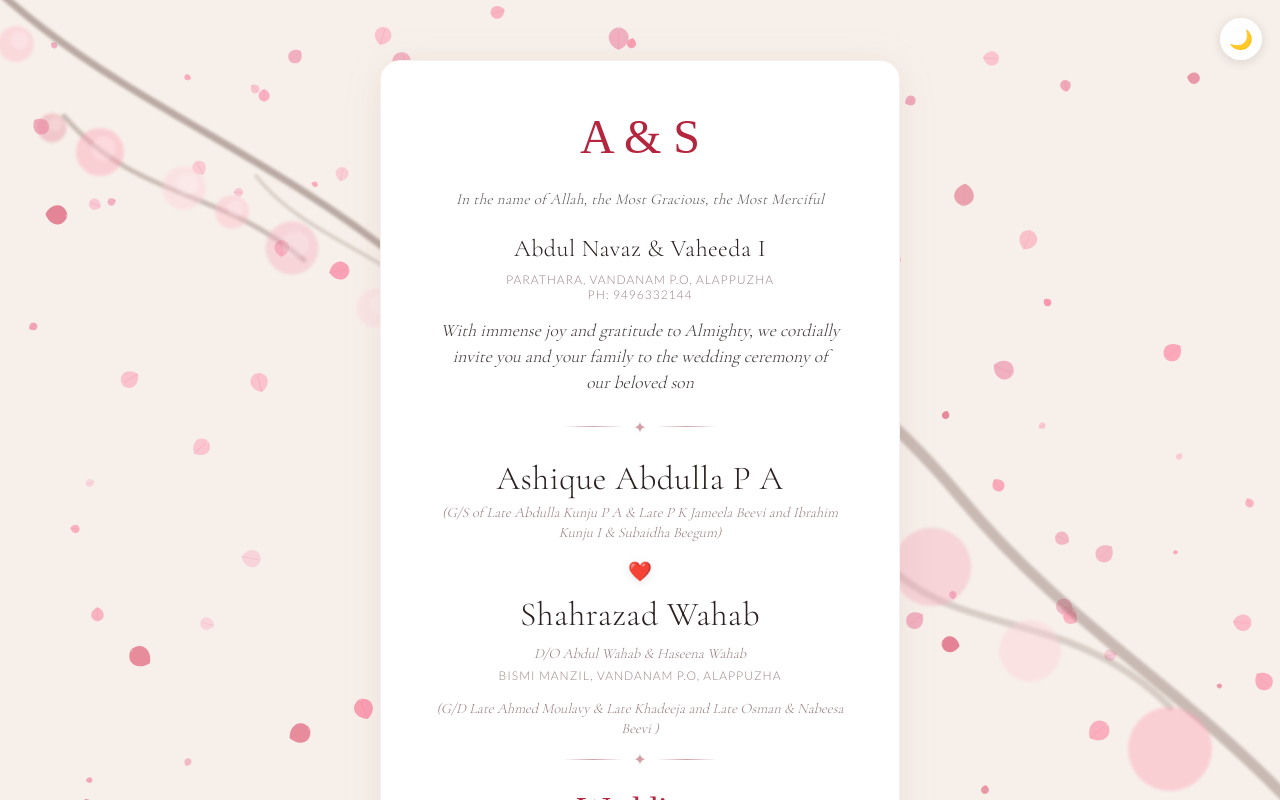
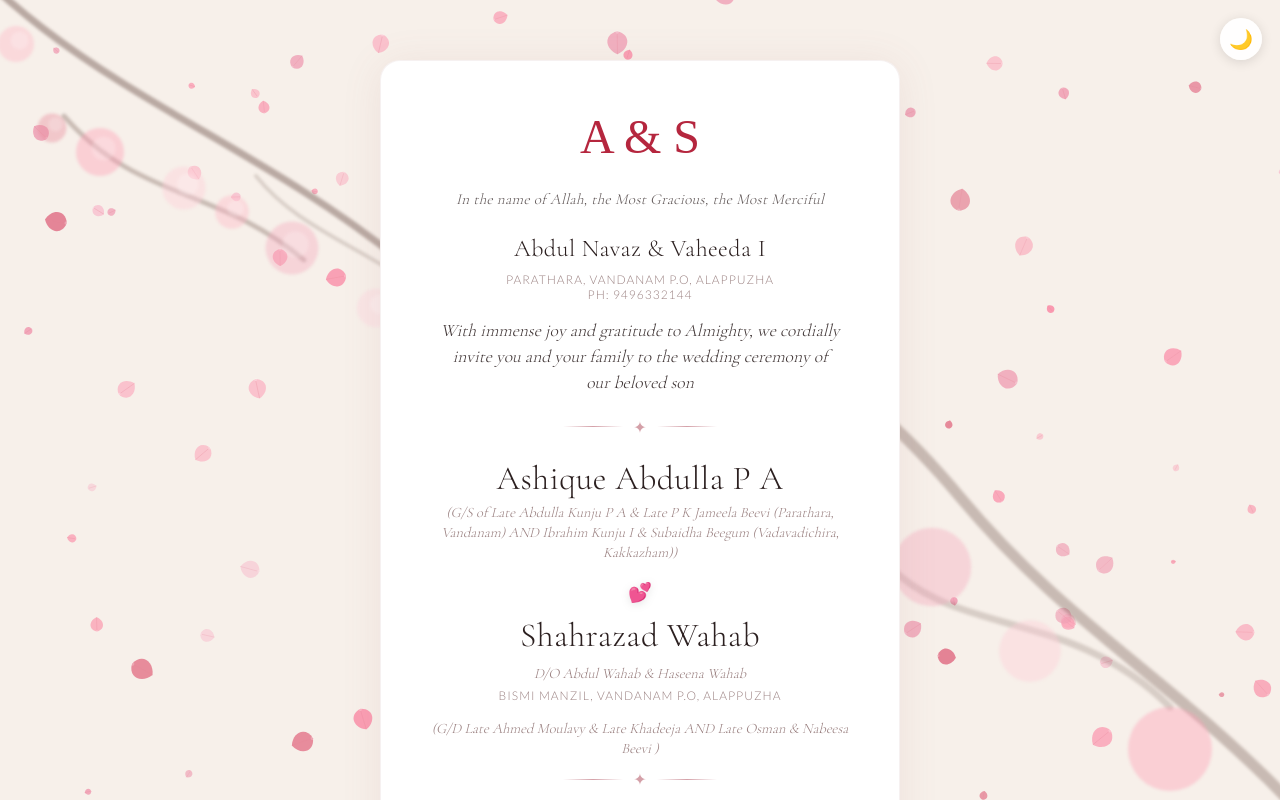
Before and after one commit to asifabdu10/Wedding-Invitation-Ashique-Shahrazad, a React (Vite) app: page / in a window 1280 px wide. Shown: the top 800 px of the page. Built offline with nearby package versions, Linux system fonts and the light colour scheme; a web font is replaced by a local one.

Commit message:
Refine InvitationCard layout and content

```diff
--- a/src/components/InvitationCard.jsx
+++ b/src/components/InvitationCard.jsx
@@ -35,9 +35,9 @@ function InteractiveHeart() {
 
   return (
     <div className={styles.heartWrapper} onMouseEnter={spawnHeart} onClick={(e) => { e.preventDefault(); spawnHeart(); }}>
-      <span className={styles.heart} aria-hidden="true">❤️</span>
+      <span className={styles.heart} aria-hidden="true">💕</span>
       {hearts.map(h => (
-        <span key={h.id} className={styles.popHeart} style={{ '--x': `${h.x}px`, '--r': `${h.rotation}deg` }}>❤️</span>
+        <span key={h.id} className={styles.popHeart} style={{ '--x': `${h.x}px`, '--r': `${h.rotation}deg` }}>💕</span>
       ))}
     </div>
   )
@@ -59,13 +59,13 @@ export default function InvitationCard() {
         </p>
         <div className={styles.divider}>✦</div>
         <h1 className={styles.name}>Ashique Abdulla P A</h1>
-        <p className={styles.relation}>(G/S of Late Abdulla Kunju P A & Late P K Jameela Beevi and Ibrahim Kunju I & Subaidha Beegum)</p>
+        <p className={styles.relation}>(G/S of Late Abdulla Kunju P A & Late P K Jameela Beevi (Parathara, Vandanam) AND Ibrahim Kunju I & Subaidha Beegum (Vadavadichira, Kakkazham))</p>
         <InteractiveHeart />
         <h2 className={styles.name}>Shahrazad Wahab</h2>
         <div className={styles.relationGroup}>
           <p className={styles.relation}>D/O Abdul Wahab & Haseena Wahab </p>
           <p className={styles.address}>Bismi Manzil, Vandanam P.O, Alappuzha </p>
-          <p className={styles.relation}>(G/D Late Ahmed Moulavy & Late Khadeeja and Late Osman & Nabeesa Beevi )</p>
+          <p className={styles.relation}>(G/D Late Ahmed Moulavy & Late Khadeeja AND Late Osman & Nabeesa Beevi )</p>
         </div>
         <div className={styles.divider}>✦</div>
         <h2 className={styles.weddingTitle}>Wedding</h2>
```
